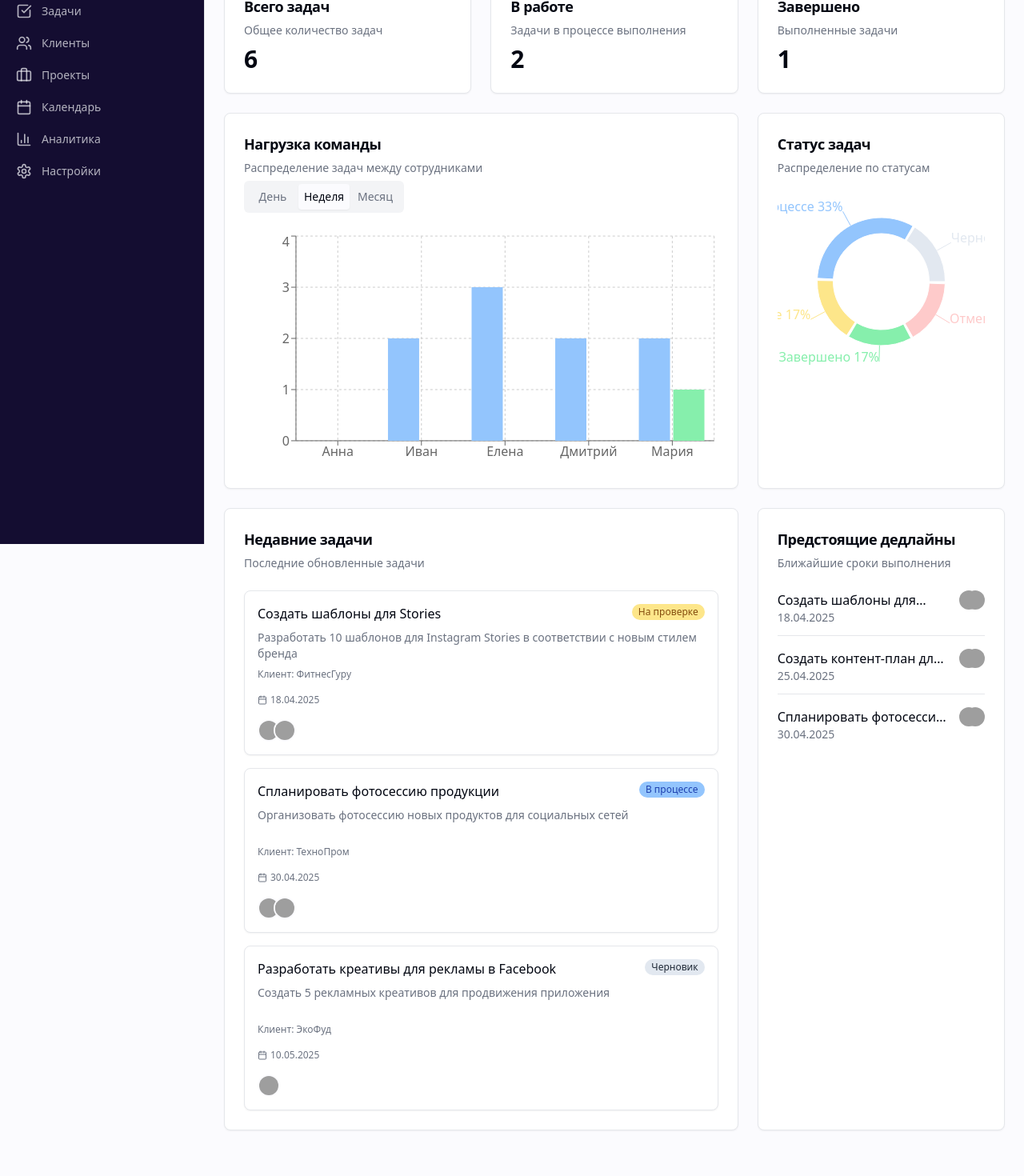
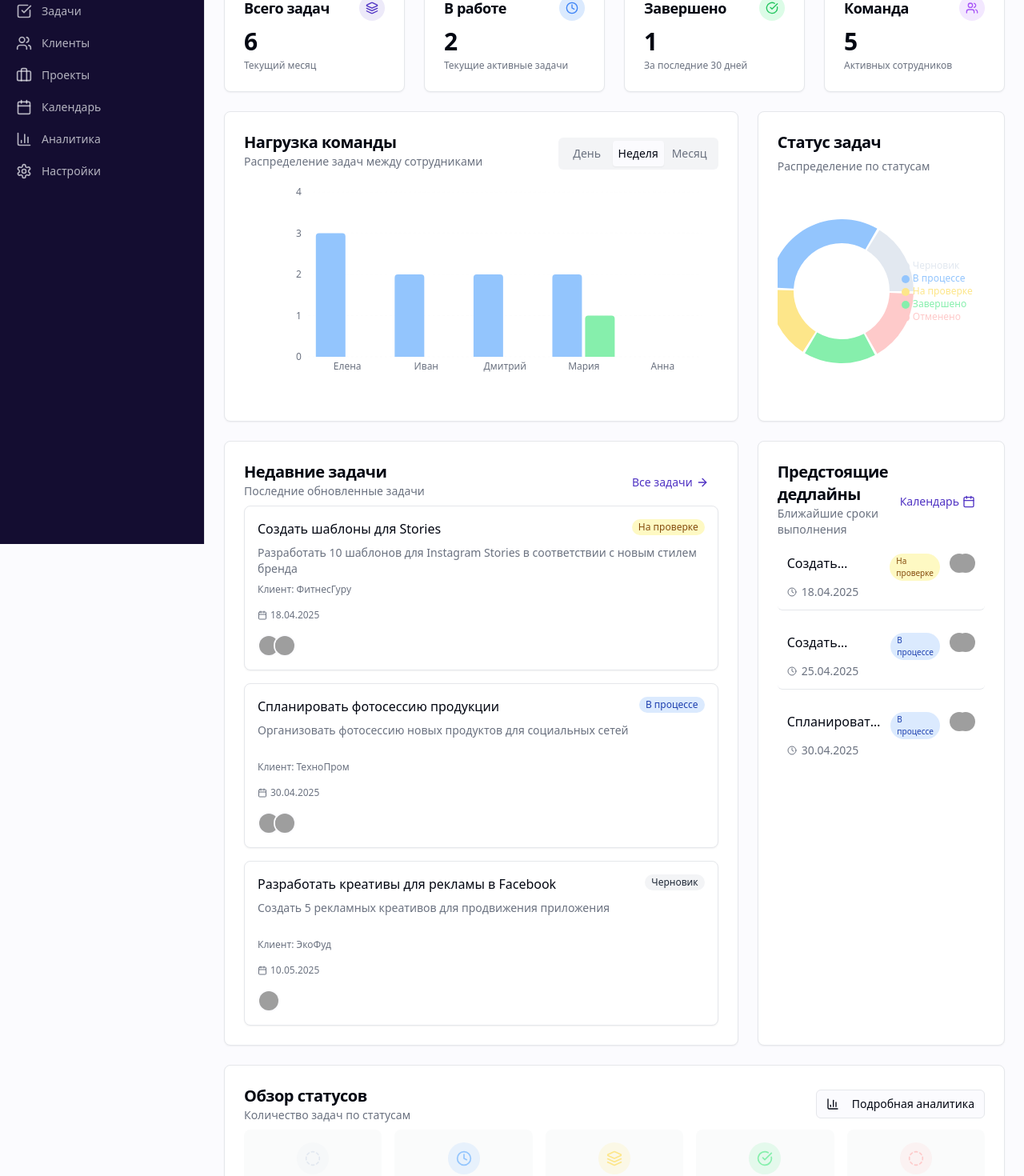
Before and after one commit to hussainn7/AiWebBuilder, a React (Vite) app: page / in a window 1280 px wide. Shown: the part 120-1590 px from the top of the page at 80% size. Before the commit the page ends 1557 px from the top, so only its background shows below. Built offline with nearby package versions, Linux system fonts and the light colour scheme; grey boxes are pictures that could not be loaded.

Commit message:
Refactor: Improve Dashboard UI
Enhance the Dashboard's user interface for better aesthetics and usability.

```diff
--- a/src/components/MainLayout.tsx
+++ b/src/components/MainLayout.tsx
@@ -14,12 +14,12 @@ export function MainLayout({ children, title }: MainLayoutProps) {
 
       <div className="flex flex-col flex-1 md:ml-64">
         {title && (
-          <header className="sticky top-0 z-30 bg-background border-b px-6 py-4">
-            <h1 className="text-2xl font-bold">{title}</h1>
+          <header className="sticky top-0 z-30 bg-background border-b px-6 py-4 backdrop-blur-sm bg-background/90">
+            <h1 className="text-2xl font-semibold">{title}</h1>
           </header>
         )}
 
-        <main className="flex-1 p-6">
+        <main className="flex-1 p-4 md:p-6 animate-fade-in">
           {children}
         </main>
       </div>
--- a/src/components/StatusBadge.tsx
+++ b/src/components/StatusBadge.tsx
@@ -17,7 +17,17 @@ interface StatusBadgeProps {
 
 const StatusBadge = ({ status, className }: StatusBadgeProps) => {
   return (
-    <span className={cn(`status-badge status-${status}`, className)}>
+    <span className={cn(
+      `inline-flex items-center px-2 py-0.5 rounded-full text-xs font-medium`,
+      {
+        'bg-gray-100 text-gray-800': status === 'draft',
+        'bg-blue-100 text-blue-800': status === 'in-progress',
+        'bg-yellow-100 text-yellow-800': status === 'under-review',
+        'bg-green-100 text-green-800': status === 'completed',
+        'bg-red-100 text-red-800': status === 'canceled',
+      },
+      className
+    )}>
       {statusLabels[status]}
     </span>
   );
--- a/src/index.css
+++ b/src/index.css
@@ -95,27 +95,58 @@
   }
 }
 
-/* Custom styles for task status badges */
-.status-badge {
-  @apply px-2 py-0.5 rounded-full text-xs font-medium;
+@layer components {
+  .card-hover {
+    @apply hover:shadow-md transition-all duration-200 hover:translate-y-[-2px];
+  }
+
+  .icon-container {
+    @apply flex items-center justify-center w-9 h-9 rounded-full;
+  }
+
+  .status-badge {
+    @apply px-2 py-0.5 rounded-full text-xs font-medium inline-flex items-center gap-1;
+  }
 }
 
+@layer utilities {
+  .gradient-border {
+    border-image: linear-gradient(to right, #6366f1, #8b5cf6) 1;
+  }
+}
+
+@keyframes fade-in {
+  from {
+    opacity: 0;
+    transform: translateY(10px);
+  }
+  to {
+    opacity: 1;
+    transform: translateY(0);
+  }
+}
+
+.animate-fade-in {
+  animation: fade-in 0.3s ease-out;
+}
+
+/* Status badge styles */
 .status-draft {
-  @apply bg-status-draft text-gray-800;
+  @apply bg-gray-100 text-gray-800;
 }
 
 .status-in-progress {
-  @apply bg-status-in-progress text-blue-800;
+  @apply bg-blue-100 text-blue-800;
 }
 
 .status-under-review {
-  @apply bg-status-under-review text-yellow-800;
+  @apply bg-yellow-100 text-yellow-800;
 }
 
 .status-completed {
-  @apply bg-status-completed text-green-800;
+  @apply bg-green-100 text-green-800;
 }
 
 .status-canceled {
-  @apply bg-status-canceled text-red-800;
+  @apply bg-red-100 text-red-800;
 }
--- a/src/pages/Dashboard.tsx
+++ b/src/pages/Dashboard.tsx
@@ -1,12 +1,17 @@
 
 import { useState } from "react";
 import { MainLayout } from "@/components/MainLayout";
-import { Card, CardContent, CardDescription, CardHeader, CardTitle } from "@/components/ui/card";
-import { BarChart, Bar, XAxis, YAxis, CartesianGrid, Tooltip, ResponsiveContainer, PieChart, Pie, Cell } from "recharts";
+import { Card, CardContent, CardDescription, CardHeader, CardTitle, CardFooter } from "@/components/ui/card";
+import { BarChart, Bar, XAxis, YAxis, CartesianGrid, Tooltip, ResponsiveContainer, PieChart, Pie, Cell, Legend } from "recharts";
 import { Tabs, TabsContent, TabsList, TabsTrigger } from "@/components/ui/tabs";
 import { getTasksByStatus, getEnhancedTasks, users } from "@/lib/mock-data";
 import TaskCard from "@/components/TaskCard";
 import UserAvatar from "@/components/UserAvatar";
+import { ChartContainer, ChartTooltipContent } from "@/components/ui/chart";
+import { ArrowRight, BarChart3, Calendar, CheckCircle, CircleDashed, Clock, Layers, Users } from "lucide-react";
+import StatusBadge from "@/components/StatusBadge";
+import { Button } from "@/components/ui/button";
+import { Status } from "@/lib/types";
 
 const Dashboard = () => {
   const [period, setPeriod] = useState<"day" | "week" | "month">("week");
@@ -22,6 +27,14 @@ const Dashboard = () => {
     { name: "Отменено", value: tasksByStatus.canceled.length, color: "#FECACA" }
   ];
 
+  const statusConfig = {
+    draft: { icon: CircleDashed, color: "#E2E8F0" },
+    "in-progress": { icon: Clock, color: "#93C5FD" },
+    "under-review": { icon: Layers, color: "#FDE68A" },
+    completed: { icon: CheckCircle, color: "#86EFAC" },
+    canceled: { icon: CircleDashed, color: "#FECACA" }
+  };
+
   // Get workload per user for the bar chart
   const userWorkload = users.map(user => {
     const assignedTasks = allTasks.filter(task =>
@@ -33,7 +46,7 @@ const Dashboard = () => {
       tasks: assignedTasks.length,
       completed: assignedTasks.filter(task => task.status === "completed").length
     };
-  });
+  }).sort((a, b) => b.tasks - a.tasks).slice(0, 7);
 
   // Get recent tasks
   const recentTasks = [...allTasks]
@@ -47,45 +60,79 @@ const Dashboard = () => {
     .sort((a, b) => new Date(a.dueDate).getTime() - new Date(b.dueDate).getTime())
     .slice(0, 3);
 
+  const getStatusCounts = () => {
+    return Object.entries(tasksByStatus).map(([status, tasks]) => ({
+      status: status as Status,
+      count: tasks.length,
+    }));
+  };
+
   return (
     <MainLayout title="Дашборд">
-      <div className="grid grid-cols-1 md:grid-cols-2 lg:grid-cols-3 gap-6">
       {/* Summary Cards */}
-        <Card>
-          <CardHeader className="pb-2">
-            <CardTitle className="text-lg">Всего задач</CardTitle>
-            <CardDescription>Общее количество задач</CardDescription>
+      <div className="grid grid-cols-1 md:grid-cols-2 lg:grid-cols-4 gap-6 mb-6">
+        <Card className="shadow-sm hover:shadow-md transition-shadow">
+          <CardHeader className="pb-2 flex flex-row items-center justify-between space-y-0">
+            <CardTitle className="text-lg font-semibold">Всего задач</CardTitle>
+            <div className="w-8 h-8 bg-primary/10 rounded-full flex items-center justify-center">
+              <Layers className="w-4 h-4 text-primary" />
+            </div>
           </CardHeader>
           <CardContent>
             <div className="text-3xl font-bold">{allTasks.length}</div>
+            <p className="text-xs text-muted-foreground mt-1">Текущий месяц</p>
           </CardContent>
         </Card>
 
-        <Card>
-          <CardHeader className="pb-2">
-            <CardTitle className="text-lg">В работе</CardTitle>
-            <CardDescription>Задачи в процессе выполнения</CardDescription>
+        <Card className="shadow-sm hover:shadow-md transition-shadow">
+          <CardHeader className="pb-2 flex flex-row items-center justify-between space-y-0">
+            <CardTitle className="text-lg font-semibold">В работе</CardTitle>
+            <div className="w-8 h-8 bg-blue-100 rounded-full flex items-center justify-center">
+              <Clock className="w-4 h-4 text-blue-500" />
+            </div>
           </CardHeader>
           <CardContent>
             <div className="text-3xl font-bold">{tasksByStatus["in-progress"].length}</div>
+            <p className="text-xs text-muted-foreground mt-1">Текущие активные задачи</p>
           </CardContent>
         </Card>
 
-        <Card>
-          <CardHeader className="pb-2">
-            <CardTitle className="text-lg">Завершено</CardTitle>
-            <CardDescription>Выполненные задачи</CardDescription>
+        <Card className="shadow-sm hover:shadow-md transition-shadow">
+          <CardHeader className="pb-2 flex flex-row items-center justify-between space-y-0">
+            <CardTitle className="text-lg font-semibold">Завершено</CardTitle>
+            <div className="w-8 h-8 bg-green-100 rounded-full flex items-center justify-center">
+              <CheckCircle className="w-4 h-4 text-green-500" />
+            </div>
           </CardHeader>
           <CardContent>
             <div className="text-3xl font-bold">{tasksByStatus.completed.length}</div>
+            <p className="text-xs text-muted-foreground mt-1">За последние 30 дней</p>
           </CardContent>
         </Card>
 
-        {/* Charts */}
-        <Card className="md:col-span-2">
-          <CardHeader>
-            <CardTitle className="text-lg">Нагрузка команды</CardTitle>
+        <Card className="shadow-sm hover:shadow-md transition-shadow">
+          <CardHeader className="pb-2 flex flex-row items-center justify-between space-y-0">
+            <CardTitle className="text-lg font-semibold">Команда</CardTitle>
+            <div className="w-8 h-8 bg-purple-100 rounded-full flex items-center justify-center">
+              <Users className="w-4 h-4 text-purple-500" />
+            </div>
+          </CardHeader>
+          <CardContent>
+            <div className="text-3xl font-bold">{users.length}</div>
+            <p className="text-xs text-muted-foreground mt-1">Активных сотрудников</p>
+          </CardContent>
+        </Card>
+      </div>
+
+      <div className="grid grid-cols-1 lg:grid-cols-3 gap-6">
+        {/* Team workload chart */}
+        <Card className="lg:col-span-2 shadow-sm">
+          <CardHeader className="pb-2">
+            <div className="flex items-center justify-between">
+              <div>
+                <CardTitle className="text-xl font-semibold">Нагрузка команды</CardTitle>
                 <CardDescription>Распределение задач между сотрудниками</CardDescription>
+              </div>
               <Tabs defaultValue="week" className="mt-2">
                 <TabsList className="grid grid-cols-3 w-[200px]">
                   <TabsTrigger value="day" onClick={() => setPeriod("day")}>День</TabsTrigger>
@@ -93,75 +140,124 @@ const Dashboard = () => {
                   <TabsTrigger value="month" onClick={() => setPeriod("month")}>Месяц</TabsTrigger>
                 </TabsList>
               </Tabs>
+            </div>
           </CardHeader>
-          <CardContent className="h-80">
-            <ResponsiveContainer width="100%" height="100%">
-              <BarChart data={userWorkload}>
-                <CartesianGrid strokeDasharray="3 3" />
-                <XAxis dataKey="name" />
-                <YAxis allowDecimals={false} />
-                <Tooltip />
-                <Bar dataKey="tasks" name="Всего задач" fill="#93C5FD" />
-                <Bar dataKey="completed" name="Завершено" fill="#86EFAC" />
+          <CardContent className="h-[300px]">
+            <ChartContainer
+              config={{
+                tasks: { theme: { light: "#93C5FD", dark: "#93C5FD" }, label: "Всего задач" },
+                completed: { theme: { light: "#86EFAC", dark: "#86EFAC" }, label: "Завершено" },
+              }}
+              className="w-full h-full"
+            >
+              <BarChart data={userWorkload} margin={{ top: 20, right: 20, bottom: 20, left: 20 }}>
+                <CartesianGrid strokeDasharray="3 3" vertical={false} opacity={0.2} />
+                <XAxis dataKey="name" axisLine={false} tickLine={false} />
+                <YAxis allowDecimals={false} axisLine={false} tickLine={false} />
+                <Tooltip content={<ChartTooltipContent />} />
+                <Bar dataKey="tasks" name="tasks" fill="var(--color-tasks)" radius={[4, 4, 0, 0]} />
+                <Bar dataKey="completed" name="completed" fill="var(--color-completed)" radius={[4, 4, 0, 0]} />
               </BarChart>
-            </ResponsiveContainer>
+            </ChartContainer>
           </CardContent>
         </Card>
 
-        <Card>
-          <CardHeader>
-            <CardTitle className="text-lg">Статус задач</CardTitle>
+        {/* Status chart */}
+        <Card className="shadow-sm">
+          <CardHeader className="pb-2">
+            <CardTitle className="text-xl font-semibold">Статус задач</CardTitle>
             <CardDescription>Распределение по статусам</CardDescription>
           </CardHeader>
-          <CardContent className="h-60">
-            <ResponsiveContainer width="100%" height="100%">
+          <CardContent className="h-[300px]">
+            <ChartContainer
+              config={{
+                draft: { theme: { light: "#E2E8F0", dark: "#E2E8F0" }, label: "Черновик" },
+                "in-progress": { theme: { light: "#93C5FD", dark: "#93C5FD" }, label: "В процессе" },
+                "under-review": { theme: { light: "#FDE68A", dark: "#FDE68A" }, label: "На проверке" },
+                completed: { theme: { light: "#86EFAC", dark: "#86EFAC" }, label: "Завершено" },
+                canceled: { theme: { light: "#FECACA", dark: "#FECACA" }, label: "Отменено" },
+              }}
+              className="w-full h-full flex justify-center items-center"
+            >
               <PieChart>
                 <Pie
                   data={statusCounts}
                   cx="50%"
                   cy="50%"
                   innerRadius={60}
-                  outerRadius={80}
+                  outerRadius={90}
                   paddingAngle={2}
                   dataKey="value"
-                  label={({ name, percent }) => `${name} ${(percent * 100).toFixed(0)}%`}
+                  nameKey="name"
                 >
                   {statusCounts.map((entry, index) => (
                     <Cell key={`cell-${index}`} fill={entry.color} />
                   ))}
                 </Pie>
-                <Tooltip />
+                <Tooltip content={<ChartTooltipContent />} />
+                <Legend
+                  layout="vertical"
+                  align="right"
+                  verticalAlign="middle"
+                  iconType="circle"
+                  iconSize={10}
+                />
               </PieChart>
-            </ResponsiveContainer>
+            </ChartContainer>
           </CardContent>
         </Card>
+      </div>
 
+      <div className="grid grid-cols-1 lg:grid-cols-3 gap-6 mt-6">
         {/* Recent Tasks */}
-        <Card className="lg:col-span-2">
-          <CardHeader>
-            <CardTitle className="text-lg">Недавние задачи</CardTitle>
+        <Card className="lg:col-span-2 shadow-sm">
+          <CardHeader className="pb-2 flex flex-row items-center justify-between">
+            <div>
+              <CardTitle className="text-xl font-semibold">Недавние задачи</CardTitle>
               <CardDescription>Последние обновленные задачи</CardDescription>
+            </div>
+            <Button variant="ghost" size="sm" className="text-primary gap-1" asChild>
+              <a href="/tasks">
+                Все задачи <ArrowRight className="h-4 w-4" />
+              </a>
+            </Button>
           </CardHeader>
-          <CardContent className="space-y-4">
+          <CardContent>
+            <div className="space-y-4">
               {recentTasks.map(task => (
                 <TaskCard key={task.id} task={task} />
               ))}
+              {recentTasks.length === 0 && (
+                <p className="text-center text-muted-foreground py-8">Нет недавних задач</p>
+              )}
+            </div>
           </CardContent>
         </Card>
 
         {/* Upcoming Deadlines */}
-        <Card>
-          <CardHeader>
-            <CardTitle className="text-lg">Предстоящие дедлайны</CardTitle>
+        <Card className="shadow-sm">
+          <CardHeader className="pb-2 flex flex-row items-center justify-between">
+            <div>
+              <CardTitle className="text-xl font-semibold">Предстоящие дедлайны</CardTitle>
               <CardDescription>Ближайшие сроки выполнения</CardDescription>
+            </div>
+            <Button variant="ghost" size="sm" className="text-primary gap-1" asChild>
+              <a href="/calendar">
+                Календарь <Calendar className="h-4 w-4" />
+              </a>
+            </Button>
           </CardHeader>
           <CardContent>
             <div className="space-y-4">
               {upcomingDeadlines.map(task => (
-                <div key={task.id} className="flex items-start space-x-3 border-b pb-3 last:border-0">
+                <div key={task.id} className="flex items-start space-x-3 border-b pb-3 last:border-0 rounded-md p-3 hover:bg-muted/30 transition-colors">
                   <div className="flex-1">
+                    <div className="flex justify-between items-start mb-1">
                       <p className="font-medium line-clamp-1">{task.title}</p>
-                    <p className="text-sm text-muted-foreground">
+                      <StatusBadge status={task.status} className="text-[10px] ml-2" />
+                    </div>
+                    <p className="text-sm text-muted-foreground flex items-center gap-1.5">
+                      <Clock className="w-3 h-3" />
                       {new Date(task.dueDate).toLocaleDateString("ru-RU")}
                     </p>
                   </div>
@@ -179,8 +275,50 @@ const Dashboard = () => {
               ))}
 
               {upcomingDeadlines.length === 0 && (
-                <p className="text-muted-foreground text-center py-3">Нет предстоящих дедлайнов</p>
+                <p className="text-center text-muted-foreground py-8">Нет предстоящих дедлайнов</p>
               )}
+            </div>
+          </CardContent>
+        </Card>
+      </div>
+
+      {/* Task status overview */}
+      <div className="mt-6">
+        <Card className="shadow-sm">
+          <CardHeader className="pb-2">
+            <div className="flex items-center justify-between">
+              <div>
+                <CardTitle className="text-xl font-semibold">Обзор статусов</CardTitle>
+                <CardDescription>Количество задач по статусам</CardDescription>
+              </div>
+              <Button variant="outline" size="sm" asChild>
+                <a href="/tasks">
+                  <BarChart3 className="mr-2 h-4 w-4" /> Подробная аналитика
+                </a>
+              </Button>
+            </div>
+          </CardHeader>
+          <CardContent>
+            <div className="grid grid-cols-1 md:grid-cols-5 gap-4">
+              {getStatusCounts().map(item => {
+                const StatusIcon = statusConfig[item.status].icon;
+                return (
+                  <Card key={item.status} className="border-none shadow-none bg-muted/40">
+                    <CardContent className="p-4 flex flex-col items-center justify-center text-center">
+                      <div
+                        className="w-10 h-10 rounded-full flex items-center justify-center mb-2"
+                        style={{ backgroundColor: `${statusConfig[item.status].color}30` }}
+                      >
+                        <StatusIcon className="w-5 h-5" style={{ color: statusConfig[item.status].color }} />
+                      </div>
+                      <p className="text-sm font-medium mb-1">
+                        <StatusBadge status={item.status} />
+                      </p>
+                      <p className="text-2xl font-bold">{item.count}</p>
+                    </CardContent>
+                  </Card>
+                );
+              })}
             </div>
           </CardContent>
         </Card>
```
Lines whose indentation alone changed are shown as unchanged.
